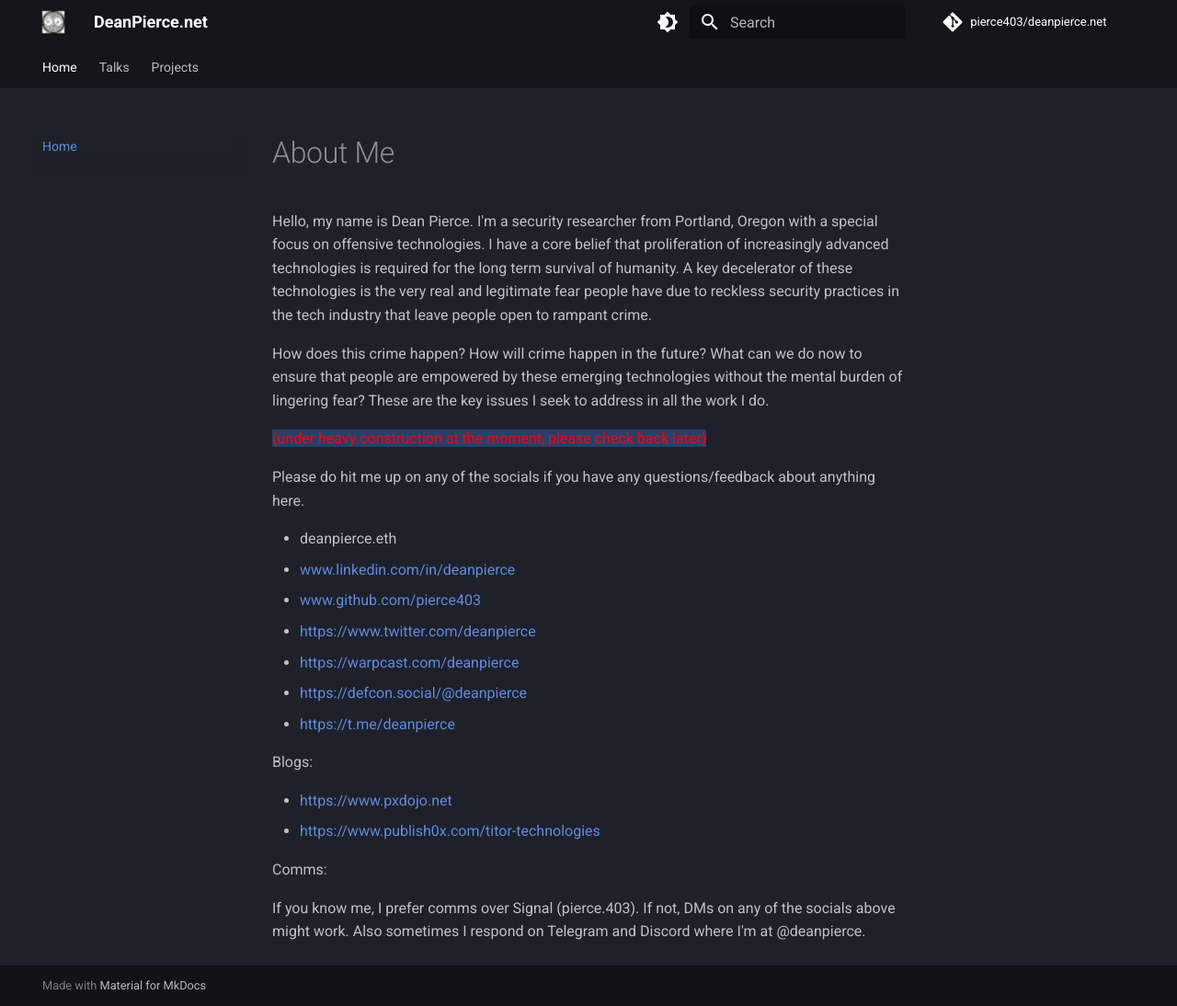
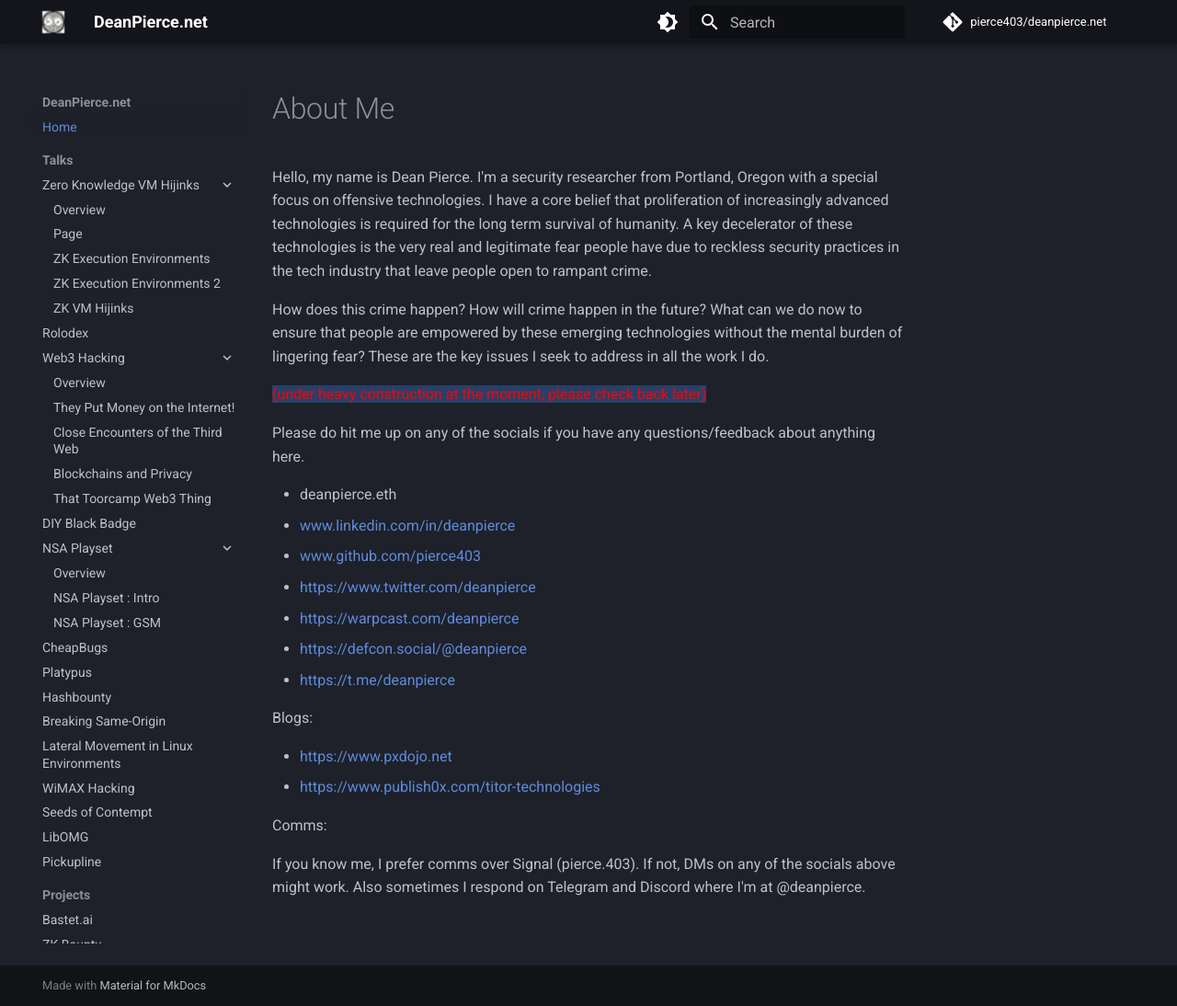
Before and after one commit to pierce403/deanpierce.net, an MkDocs documentation site: the page built from docs/index.md, in a window 1280 px wide and 1094 px high. Shown: the whole window at 92% size. Built offline with MkDocs 1.6.1 and Material for MkDocs 9.7.7, drawn with Linux system fonts in a browser that asks for light colours; comment, search, counter and statistics services are not loaded.

Commit message:
Match Titor-style navigation

```diff
--- a/mkdocs.yml
+++ b/mkdocs.yml
@@ -60,9 +60,9 @@ theme:
   features:
     - navigation.instant
     - navigation.tracking
-    - navigation.tabs
     - navigation.sections
     - navigation.expand
+    - toc.follow
     - search.highlight
     - search.suggest
     - content.code.copy
```
Also changed, not shown: AGENTS.md (+2 -1 lines).
